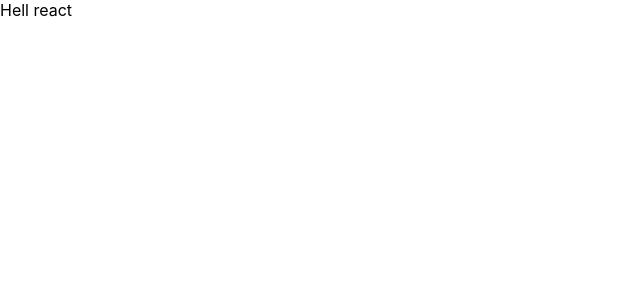
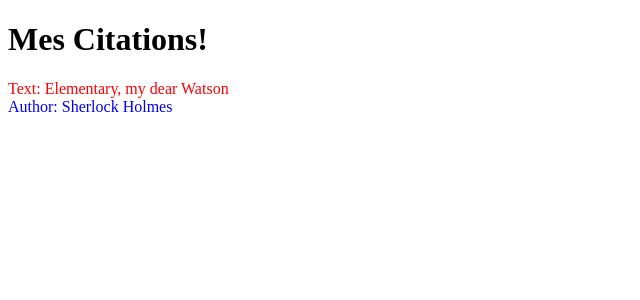
Before and after one commit to BaptisteHardelin/tdReact, a React (Create React App) app: page / in a window 1280 px wide. Shown: the top 300 px of the page, without its empty margins (0-640 px from the left). Built offline with nearby package versions, Linux system fonts and the light colour scheme; the HTML template or start-up script is replaced by a standard one.

Commit message:
Add a custom composant for display Quotes

```diff
--- a/src/App.js
+++ b/src/App.js
@@ -1,5 +1,12 @@
-function App() {
-  return <div className="App">Hell react</div>;
-}
+import { Quote } from "./quote/Quote";
+
+const App = () => {
+  return (
+    <div className="App">
+      <h1>Mes Citations!</h1>
+      <Quote text="Elementary, my dear Watson" author="Sherlock Holmes" />
+    </div>
+  );
+};
 
 export default App;
--- a/src/index.css
+++ b/src/index.css
@@ -1,13 +1,7 @@
-body {
-  margin: 0;
-  font-family: -apple-system, BlinkMacSystemFont, 'Segoe UI', 'Roboto', 'Oxygen',
-    'Ubuntu', 'Cantarell', 'Fira Sans', 'Droid Sans', 'Helvetica Neue',
-    sans-serif;
-  -webkit-font-smoothing: antialiased;
-  -moz-osx-font-smoothing: grayscale;
+.text {
+  color: red;
 }
 
-code {
-  font-family: source-code-pro, Menlo, Monaco, Consolas, 'Courier New',
-    monospace;
+.author {
+  color: blue;
 }
--- /dev/null
+++ b/src/quote/Quote.js
@@ -0,0 +1,10 @@
+const Quote = (props) => {
+  return (
+    <>
+      <div className="text">Text: {props.text}</div>
+      <div className="author">Author: {props.author}</div>
+    </>
+  );
+};
+
+export { Quote };
```
